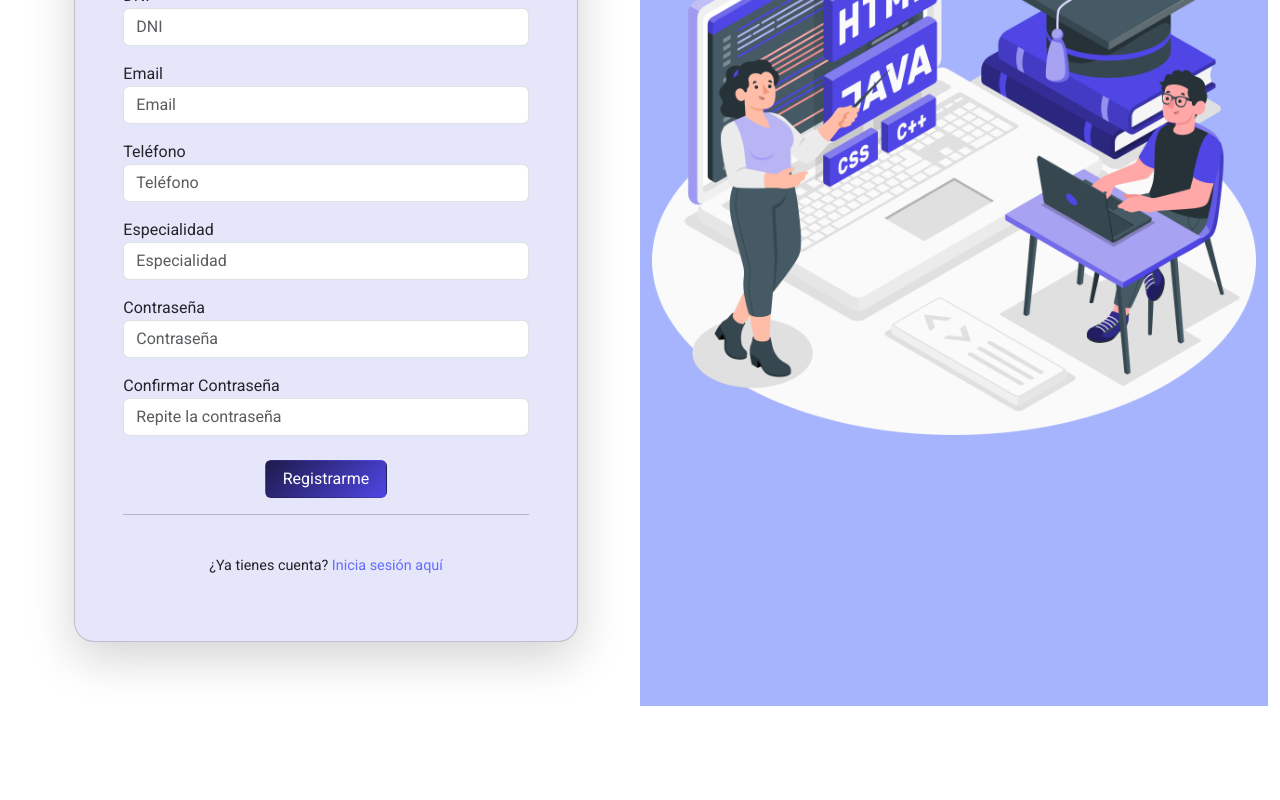
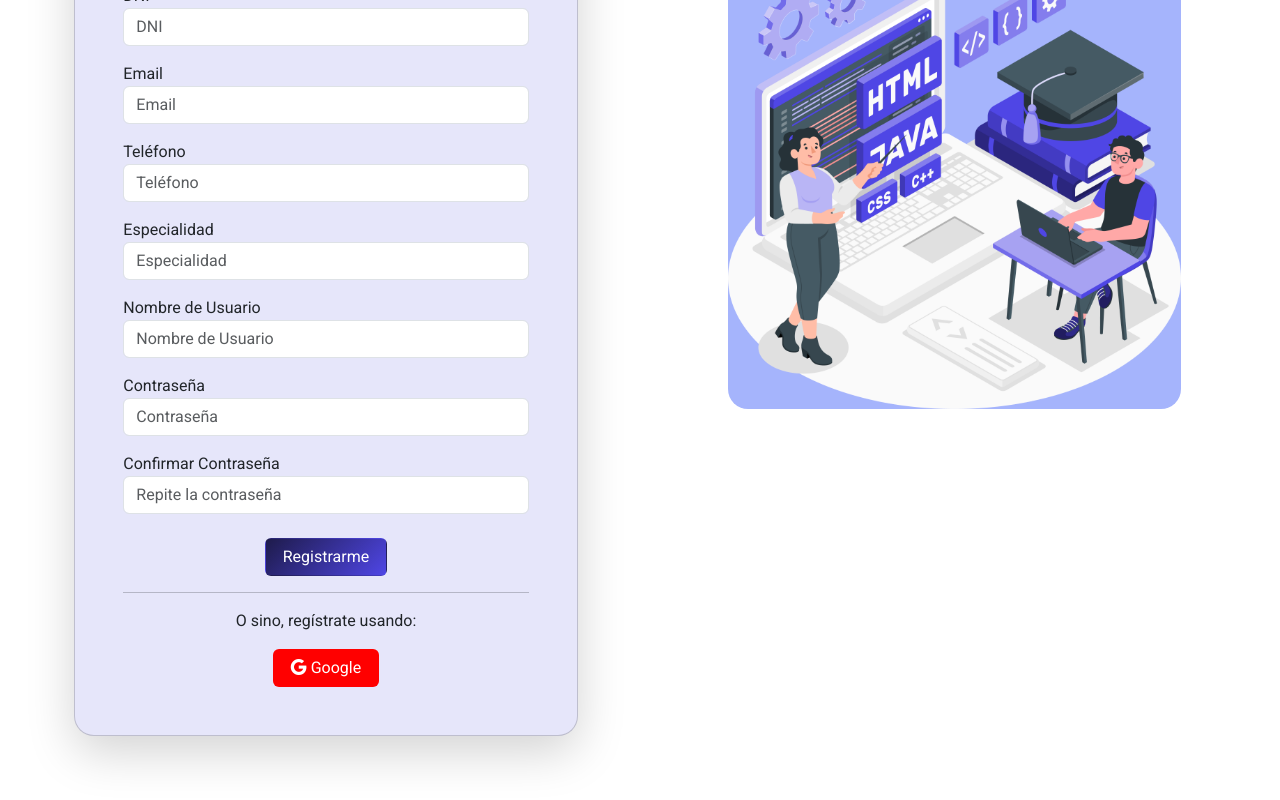
Before and after one commit to oscaralfrm/Grupo5-Comision3k2-SeminarioIntegrador, a React (Vite) app in the folder harp/: page /registrarse/instructor in a window 1280 px wide. Shown: the part 420-1220 px from the top of the page. Before the commit the page ends 1126 px from the top, so only its background shows below. Built offline with nearby package versions, Linux system fonts and the light colour scheme.

Commit message:
Arreglando pantallas de Login, y registros, ahora PARA LOGGEARSE HACE FALTA NOMBRE DE USUARIO - FAVOR NO TOCAR ESTAS PANTALLAS

```diff
--- a/harp/src/Components/LoginForm/LoginForm.jsx
+++ b/harp/src/Components/LoginForm/LoginForm.jsx
@@ -2,8 +2,7 @@ import { useState, useEffect } from 'react';
 import { useForm } from 'react-hook-form';
 import { Link } from 'react-router-dom';
 import './LoginForm.css'; // Importa el archivo CSS
-import PanaTeacher from '../../assets/PanaLogin.png'; // Asegúrate de importar tu imagen
-// import { signInWithGoogle } from '../../services/authService'; // Asegúrate de implementar esta función
+import PanaTeacher from '../../assets/PanaLogin.png';
 
 export const LoginForm = () => {
     const { register, handleSubmit, formState: { errors } } = useForm();
@@ -18,7 +17,6 @@ export const LoginForm = () => {
     }, []);
 
     const onSubmit = async (data) => {
-        // Lógica de inicio de sesión
         console.log(data);
     };
 
@@ -36,11 +34,11 @@ export const LoginForm = () => {
     };
 
     const loginForm = () => (
-        <div className="container-fluid"style={{overflow:'hidden', marginTop:'0vh'}}>
-            <div className="row" >
+        <div className="container-fluid vh-100 d-flex align-items-center justify-content-center p-0" style={{ overflow: 'hidden' }}>
+            <div className="row w-100 h-100 m-0">
 
                 {/* Sección de Imagen */}
-            <div className="col-lg-6 d-flex justify-content-center align-items-center position-relative" style={{ backgroundColor: '#A5B4FC' }}>
+                <div className="col-lg-6 d-flex justify-content-center align-items-center position-relative p-0" style={{ backgroundColor: '#A5B4FC' }}>
                     <Link to="#" onClick={() => window.history.back()} style={{ position: 'absolute', top: '1em', left: '1em', zIndex: 10 }}>
                         <i className="bi bi-arrow-left" style={{ fontSize: '1.5em', color: '#1E1B4B' }}></i>
                     </Link>
@@ -48,14 +46,14 @@ export const LoginForm = () => {
                 </div>
 
                 {/* Sección de Formulario */}
-                <div className="col-lg-6 d-flex justify-content-center align-items-center" >
-                    <div className="col-md-8 col-sm-10" style={{ height: '100%', marginTop: '4em', marginBottom: '2em', overflow:'hidden'}}>
-                        <h1 className="text-center">Iniciar Sesión</h1>
+                <div className="col-lg-6 d-flex justify-content-center align-items-center p-0">
+                    <div className="col-md-8 col-sm-10 mx-5">
+                        <h1 className="text-center mb-4">Iniciar Sesión</h1>
                         <Link to="/registrarse" className="d-block text-center mb-3">
                             Si no tienes un usuario, regístrate aquí
                         </Link>
 
-                        <div className="card shadow-sm mt-4">
+                        <div className="card shadow-sm">
                             <div className="card-header text-left">
                                 <i className="bi bi-person"></i> Por favor, ingresa tus datos de inicio de sesión
                             </div>
@@ -68,19 +66,19 @@ export const LoginForm = () => {
                                 )}
                                 <form className="mt-3" onSubmit={handleSubmit(onSubmit)} id="login">
                                     <div className="form-group mb-3">
-                                        <label htmlFor="email">Correo Electrónico</label>
+                                        <label htmlFor="username">Nombre de Usuario</label>
                                         <input
-                                            type="email"
-                                            name="email"
-                                            id="email"
-                                            className={`form-control ${errors.email ? 'is-invalid' : ''}`}
-                                            placeholder="Correo Electrónico"
-                                            autoComplete="email"
-                                            {...register("email", { required: true })}
+                                            type="text"
+                                            name="username"
+                                            id="username"
+                                            className={`form-control ${errors.username ? 'is-invalid' : ''}`}
+                                            placeholder="Nombre de Usuario"
+                                            autoComplete="username"
+                                            {...register("username", { required: true })}
                                         />
-                                        {errors.email && (
+                                        {errors.username && (
                                             <div className="invalid-feedback">
-                                                Por favor, ingrese un correo electrónico
+                                                Por favor, ingrese un nombre de usuario
                                             </div>
                                         )}
                                     </div>
@@ -108,7 +106,6 @@ export const LoginForm = () => {
                                         )}
                                     </div>
 
-                                    {/* Checkbox para recordar datos */}
                                     <div className="form-check mb-3">
                                         <input
                                             type="checkbox"
--- a/harp/src/Components/RegisterChooser/RegisterFormInstructor/RegisterFormInstructor.jsx
+++ b/harp/src/Components/RegisterChooser/RegisterFormInstructor/RegisterFormInstructor.jsx
@@ -23,6 +23,7 @@ export const RegisterFormInstructor = () => {
 
     try {
       alert("Registro exitoso para el instructor");
+      // Aquí podrías enviar `newInstructor` a tu API
     } catch (error) {
       alert("Error al registrar: " + error.message);
     }
@@ -36,30 +37,16 @@ export const RegisterFormInstructor = () => {
           <div className='col-12 text-start' style={{ position: 'absolute', top: '10px', left: '10px' }}>
             <i className="bi bi-arrow-left" onClick={() => window.history.back()} style={{ fontSize: '1.5em', color: 'black', cursor: 'pointer' }}></i>
           </div>
-          <div
-            className="col-md-10 col-sm-12"
-            style={{ height: "100%", margin: "2em" }}
-          >
-            <h1
-              className="mb-3 text-center"
-              style={{ marginTop: "2em", marginBottom: "1.5em", fontSize: '2.5em' }}
-            >
+          <div className="col-md-10 col-sm-12" style={{ height: "100%", margin: "2em" }}>
+            <h1 className="mb-3 text-center" style={{ marginTop: "2em", marginBottom: "1.5em", fontSize: '2.5em' }}>
               Regístrate como Instructor
             </h1>
             <p className="mb-4 text-center" style={{ fontSize: '0.8em' }}>
-              ¿Ya eres instructor? <a href="/login">Inicia sesión aquí</a>
+              ¿Ya tienes cuenta? <a href="/login">Inicia sesión aquí</a>
             </p>
-            <div
-              className="card shadow-lg"
-              style={{ borderRadius: "20px", padding: "2em", backgroundColor: '#E6E6FA' }}
-            >
+            <div className="card shadow-lg" style={{ borderRadius: "20px", padding: "2em", backgroundColor: '#E6E6FA' }}>
               <div className="card-body">
-                <form
-                  className="mt-3"
-                  onSubmit={handleSubmit(onSubmit)}
-                  id="register-instructor"
-                  backgroundColor
-                >
+                <form className="mt-3" onSubmit={handleSubmit(onSubmit)} id="register-instructor">
                   {/* Campos del formulario */}
                   <div className="form-group mb-3">
                     <label htmlFor="nombre">Nombre</label>
@@ -69,15 +56,9 @@ export const RegisterFormInstructor = () => {
                       id="nombre"
                       className={`form-control ${errors.nombre ? "is-invalid" : ""}`}
                       placeholder="Nombre"
-                      {...register("nombre", {
-                        required: "El nombre es obligatorio",
-                      })}
+                      {...register("nombre", { required: "El nombre es obligatorio" })}
                     />
-                    {errors.nombre && (
-                      <div className="invalid-feedback">
-                        {errors.nombre.message}
-                      </div>
-                    )}
+                    {errors.nombre && <div className="invalid-feedback">{errors.nombre.message}</div>}
                   </div>
 
                   <div className="form-group mb-3">
@@ -88,22 +69,16 @@ export const RegisterFormInstructor = () => {
                       id="apellido"
                       className={`form-control ${errors.apellido ? "is-invalid" : ""}`}
                       placeholder="Apellido"
-                      {...register("apellido", {
-                        required: "El apellido es obligatorio",
-                      })}
+                      {...register("apellido", { required: "El apellido es obligatorio" })}
                     />
-                    {errors.apellido && (
-                      <div className="invalid-feedback">
-                        {errors.apellido.message}
-                      </div>
-                    )}
+                    {errors.apellido && <div className="invalid-feedback">{errors.apellido.message}</div>}
                   </div>
 
                   <div className="form-group mb-3">
                     <label htmlFor="dni">DNI</label>
                     <input
                       type="text"
-                      name="DNI"
+                      name="dni"
                       id="dni"
                       className={`form-control ${errors.dni ? "is-invalid" : ""}`}
                       placeholder="DNI"
@@ -115,11 +90,7 @@ export const RegisterFormInstructor = () => {
                         },
                       })}
                     />
-                    {errors.dni && (
-                      <div className="invalid-feedback">
-                        {errors.dni.message}
-                      </div>
-                    )}
+                    {errors.dni && <div className="invalid-feedback">{errors.dni.message}</div>}
                   </div>
 
                   <div className="form-group mb-3">
@@ -138,11 +109,7 @@ export const RegisterFormInstructor = () => {
                         },
                       })}
                     />
-                    {errors.mail && (
-                      <div className="invalid-feedback">
-                        {errors.mail.message}
-                      </div>
-                    )}
+                    {errors.mail && <div className="invalid-feedback">{errors.mail.message}</div>}
                   </div>
 
                   <div className="form-group mb-3">
@@ -161,12 +128,9 @@ export const RegisterFormInstructor = () => {
                         },
                       })}
                     />
-                    {errors.telefono && (
-                      <div className="invalid-feedback">
-                        {errors.telefono.message}
-                      </div>
-                    )}
+                    {errors.telefono && <div className="invalid-feedback">{errors.telefono.message}</div>}
                   </div>
+
                   {/* Campo adicional para Especialidad del Instructor */}
                   <div className="form-group mb-3">
                     <label htmlFor="especialidad">Especialidad</label>
@@ -176,13 +140,30 @@ export const RegisterFormInstructor = () => {
                       id="especialidad"
                       className={`form-control ${errors.especialidad ? "is-invalid" : ""}`}
                       placeholder="Especialidad"
-                      {...register("especialidad", {
-                        required: "La especialidad es obligatoria",
+                      {...register("especialidad", { required: "La especialidad es obligatoria" })}
+                    />
+                    {errors.especialidad && <div className="invalid-feedback">{errors.especialidad.message}</div>}
+                  </div>
+
+                  <div className="form-group mb-3">
+                    <label htmlFor="username">Nombre de Usuario</label>
+                    <input
+                      type="text"
+                      name="username"
+                      id="username"
+                      className={`form-control ${errors.username ? "is-invalid" : ""}`}
+                      placeholder="Nombre de Usuario"
+                      {...register("username", {
+                        required: "El nombre de usuario es obligatorio",
+                        minLength: {
+                          value: 4,
+                          message: "El nombre de usuario debe tener al menos 4 caracteres",
+                        },
                       })}
                     />
-                    {errors.especialidad && (
+                    {errors.username && (
                       <div className="invalid-feedback">
-                        {errors.especialidad.message}
+                        {errors.username.message}
                       </div>
                     )}
                   </div>
@@ -207,11 +188,7 @@ export const RegisterFormInstructor = () => {
                         },
                       })}
                     />
-                    {errors.password && (
-                      <div className="invalid-feedback">
-                        {errors.password.message}
-                      </div>
-                    )}
+                    {errors.password && <div className="invalid-feedback">{errors.password.message}</div>}
                   </div>
 
                   <div className="form-group mb-3">
@@ -224,15 +201,10 @@ export const RegisterFormInstructor = () => {
                       placeholder="Repite la contraseña"
                       {...register("confirmPassword", {
                         required: "Debes confirmar la contraseña",
-                        validate: (value) =>
-                          value === password || "Las contraseñas no coinciden",
+                        validate: (value) => value === password || "Las contraseñas no coinciden",
                       })}
                     />
-                    {errors.confirmPassword && (
-                      <div className="invalid-feedback">
-                        {errors.confirmPassword.message}
-                      </div>
-                    )}
+                    {errors.confirmPassword && <div className="invalid-feedback">{errors.confirmPassword.message}</div>}
                   </div>
 
                   {/* Botón Registrarme */}
@@ -253,19 +225,35 @@ export const RegisterFormInstructor = () => {
                   <hr />
 
                   {/* Centrar el texto */}
-                  <div className="d-flex justify-content-center">
-                    <p className="mt-4" style={{ fontSize: '0.9em' }}>
-                      ¿Ya tienes cuenta? <a href="/login">Inicia sesión aquí</a>
-                    </p>
+                  <div className="text-center">
+                    <span>O sino, regístrate usando:</span>
                   </div>
+
+
+                  {/* Botón Registrarse con Google */}
+                  <div className="d-flex justify-content-center mt-3">
+                    <button
+                      type="button"
+                      className="btn fs-6"
+                      style={{
+                        backgroundColor: "red",
+                        color: "white",
+                        padding: "6px 17px",
+                      }}
+                    >
+                      <i className="bi bi-google"></i> Google
+                    </button>
+                  </div>
+
                 </form>
               </div>
             </div>
           </div>
         </div>
-        {/* Sección de Imagen */}
-        <div className="col-lg-6 d-flex justify-content-center align-items-center" style={{ backgroundColor: "#A5B4FC" }}>
-          <img src={InstructorImage} alt="Instructor" className="img-fluid" />
+
+        {/* Sección de imagen */}
+        <div className="col-lg-6 d-none d-lg-flex justify-content-center align-items-center" >
+          <img src={InstructorImage} alt="Imagen ilustrativa" style={{ width: '75%', height: 'auto', borderRadius: '20px', backgroundColor: "#A5B4FC"  }} />
         </div>
       </div>
     </div>
--- a/harp/src/Components/RegisterChooser/RegisterFormStudent/RegisterFormStudent.jsx
+++ b/harp/src/Components/RegisterChooser/RegisterFormStudent/RegisterFormStudent.jsx
@@ -17,6 +17,7 @@ export const RegisterFormStudent = () => {
     const newUser = {
       nombre: data.nombre,
       apellido: data.apellido,
+      username: data.username, // Agregado el campo username
       mail: data.mail,
       telefono: data.telefono,
       password: data.password,
@@ -45,16 +46,16 @@ export const RegisterFormStudent = () => {
           >
             <h1
               className="mb-3"
-              style={{ marginTop: "1.5em", marginBottom: "1.5em",fontSize: '2.5em' }}
+              style={{ marginTop: "1.5em", marginBottom: "1.5em", fontSize: '2.5em' }}
             >
               Regístrate como Alumno
             </h1>
-            <p className="mb-4"style={{ fontSize: '0.8em' }}>
+            <p className="mb-4" style={{ fontSize: '0.8em' }}>
               ¿Ya tienes cuenta? <a href="/login">Inicia sesión aquí</a>
             </p>
             <div
               className="card shadow-lg"
-              style={{ borderRadius: "20px", padding: "2em",backgroundColor: '#E6E6FA' }}
+              style={{ borderRadius: "20px", padding: "2em", backgroundColor: '#E6E6FA' }}
             >
               <div className="card-body">
                 <form
@@ -63,6 +64,7 @@ export const RegisterFormStudent = () => {
                   id="register"
                 >
                   {/* Campos del formulario */}
+
                   <div className="form-group mb-3">
                     <label htmlFor="nombre">Nombre</label>
                     <input
@@ -104,15 +106,15 @@ export const RegisterFormStudent = () => {
                   <div className="form-group mb-3">
                     <label htmlFor="dni">DNI</label>
                     <input
-                      type="text" // Cambié el tipo a "text" para que sea más flexible y capture correctamente el valor ingresado
-                      name="DNI"
+                      type="text"
+                      name="dni"
                       id="dni"
                       className={`form-control ${errors.dni ? "is-invalid" : ""}`}
                       placeholder="DNI"
                       {...register("dni", {
                         required: "El DNI es obligatorio",
                         pattern: {
-                          value: /^[0-9]{7,8}$/, // Acepta entre 7 y 8 dígitos
+                          value: /^[0-9]{7,8}$/,
                           message: "El DNI debe tener entre 7 y 8 dígitos",
                         },
                       })}
@@ -166,6 +168,29 @@ export const RegisterFormStudent = () => {
                     {errors.telefono && (
                       <div className="invalid-feedback">
                         {errors.telefono.message}
+                      </div>
+                    )}
+                  </div>
+
+                  <div className="form-group mb-3">
+                    <label htmlFor="username">Nombre de Usuario</label>
+                    <input
+                      type="text"
+                      name="username"
+                      id="username"
+                      className={`form-control ${errors.username ? "is-invalid" : ""}`}
+                      placeholder="Nombre de Usuario"
+                      {...register("username", {
+                        required: "El nombre de usuario es obligatorio",
+                        minLength: {
+                          value: 4,
+                          message: "El nombre de usuario debe tener al menos 4 caracteres",
+                        },
+                      })}
+                    />
+                    {errors.username && (
+                      <div className="invalid-feedback">
+                        {errors.username.message}
                       </div>
                     )}
                   </div>
@@ -256,7 +281,7 @@ export const RegisterFormStudent = () => {
                         padding: "6px 17px",
                       }}
                     >
-                      <i className="bi bi-google"></i> Google
+                      Registrarse con Google
                     </button>
                   </div>
                 </form>
@@ -266,11 +291,15 @@ export const RegisterFormStudent = () => {
         </div>
 
         {/* Sección de Imagen */}
-        <div className="col-lg-6 d-none d-lg-flex justify-content-center align-items-center"style={{ backgroundColor: "#A5B4FC" }}>
+        <div className="col-lg-6 d-none d-lg-flex justify-content-center align-items-center">
           <img
             src={PanaRegister}
-            alt="Registro de Alumno"
-            style={{ maxWidth: "100%", height: "auto" }}
+            alt="Imagen de Registro"
+            style={{
+              maxWidth: "90%",
+              height: "auto",
+              marginBottom: "2em",
+            }}
           />
         </div>
       </div>
```
Lines whose indentation alone changed are shown as unchanged.
